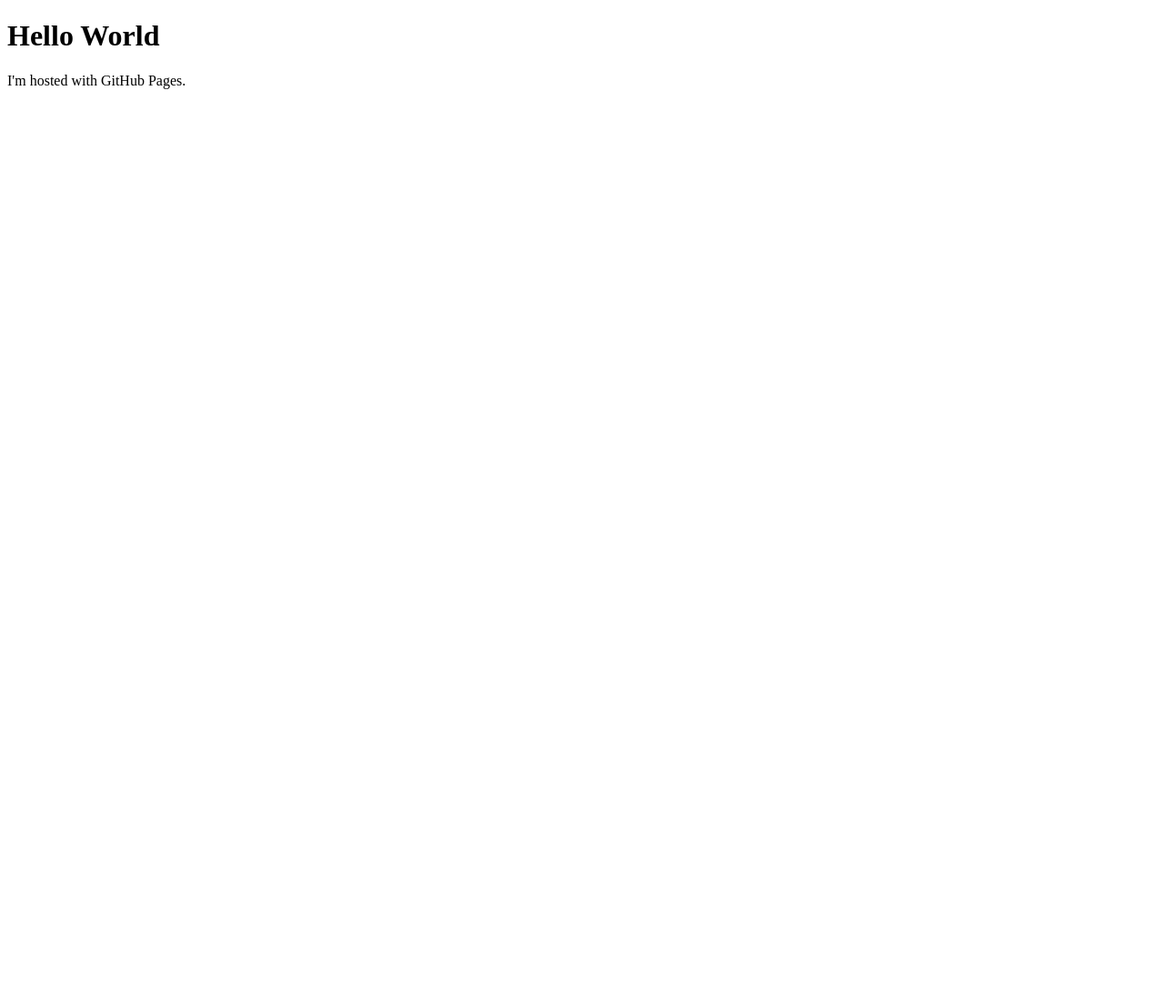
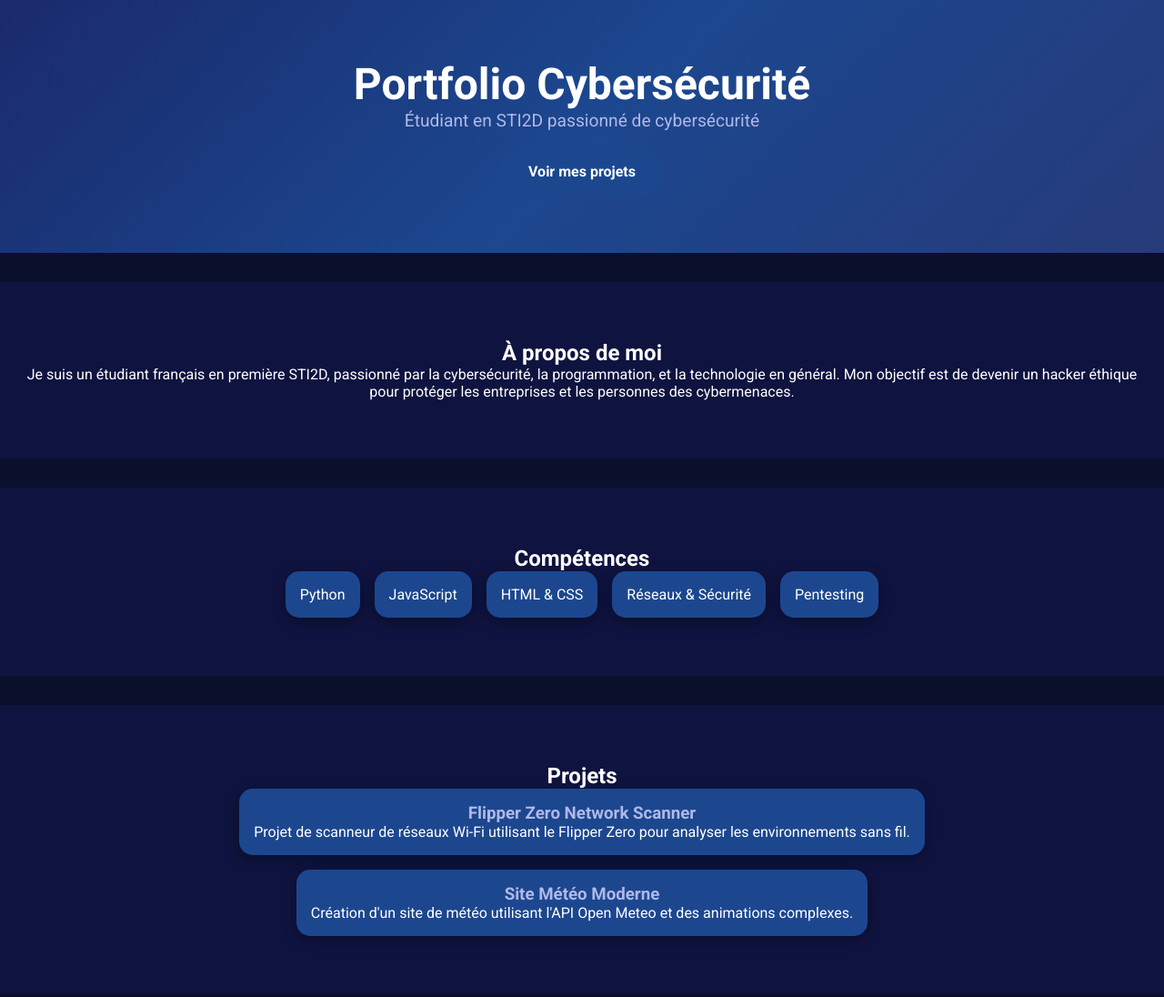
Before and after one commit to noebsc/noebsc.github.io, a plain HTML site: page index.html in a window 1280 px wide. Shown: the top 1096 px of the page at 91% size. Before the commit the page ends 800 px from the top, so only its background shows below. Drawn offline with Linux system fonts and the light colour scheme.

Commit message:
Add files via upload

```diff
--- a/index.html
+++ b/index.html
@@ -1,7 +1,62 @@
 <!DOCTYPE html>
-<html>
+<html lang="fr">
+<head>
+    <meta charset="UTF-8">
+    <meta name="viewport" content="width=device-width, initial-scale=1.0">
+    <title>Portfolio de Cybersécurité</title>
+    <link rel="stylesheet" href="styles.css">
+    <link rel="preconnect" href="https://fonts.googleapis.com">
+    <link rel="preconnect" href="https://fonts.gstatic.com" crossorigin>
+    <link href="https://fonts.googleapis.com/css2?family=Roboto:wght@300;400;700&display=swap" rel="stylesheet">
+</head>
 <body>
-<h1>Hello World</h1>
-<p>I'm hosted with GitHub Pages.</p>
+    <!-- Header avec nom et animation de texte -->
+    <header class="header">
+        <h1 class="title">Portfolio Cybersécurité</h1>
+        <p class="subtitle">Étudiant en STI2D passionné de cybersécurité</p>
+        <a href="#projects" class="btn">Voir mes projets</a>
+    </header>
+
+    <!-- Section À propos -->
+    <section id="about" class="section">
+        <h2>À propos de moi</h2>
+        <p>Je suis un étudiant français en première STI2D, passionné par la cybersécurité, la programmation, et la technologie en général. Mon objectif est de devenir un hacker éthique pour protéger les entreprises et les personnes des cybermenaces.</p>
+    </section>
+
+    <!-- Section Compétences -->
+    <section id="skills" class="section">
+        <h2>Compétences</h2>
+        <div class="skills-container">
+            <div class="skill">Python</div>
+            <div class="skill">JavaScript</div>
+            <div class="skill">HTML & CSS</div>
+            <div class="skill">Réseaux & Sécurité</div>
+            <div class="skill">Pentesting</div>
+        </div>
+    </section>
+
+    <!-- Section Projets -->
+    <section id="projects" class="section">
+        <h2>Projets</h2>
+        <div class="project-container">
+            <div class="project">
+                <h3>Flipper Zero Network Scanner</h3>
+                <p>Projet de scanneur de réseaux Wi-Fi utilisant le Flipper Zero pour analyser les environnements sans fil.</p>
+            </div>
+            <div class="project">
+                <h3>Site Météo Moderne</h3>
+                <p>Création d'un site de météo utilisant l'API Open Meteo et des animations complexes.</p>
+            </div>
+        </div>
+    </section>
+
+    <!-- Section Contact -->
+    <section id="contact" class="section">
+        <h2>Contact</h2>
+        <p>Intéressé par mes compétences ? Contactez-moi pour discuter de collaborations ou d'opportunités de stage.</p>
+        <a href="mailto:monemail@example.com" class="btn">Envoyer un email</a>
+    </section>
+
+    <script src="script.js"></script>
 </body>
 </html>
--- /dev/null
+++ b/script.js
@@ -0,0 +1,15 @@
+document.addEventListener("DOMContentLoaded", () => {
+    // Animation d'apparition
+    const sections = document.querySelectorAll(".section");
+    const options = { threshold: 0.5 };
+
+    const observer = new IntersectionObserver((entries) => {
+        entries.forEach((entry) => {
+            if (entry.isIntersecting) {
+                entry.target.classList.add("fadeIn");
+            }
+        });
+    }, options);
+
+    sections.forEach((section) => observer.observe(section));
+});
--- /dev/null
+++ b/styles.css
@@ -0,0 +1,86 @@
+/* Couleurs et animations modernes */
+* {
+    margin: 0;
+    padding: 0;
+    box-sizing: border-box;
+    font-family: 'Roboto', sans-serif;
+    scroll-behavior: smooth;
+}
+
+body {
+    background-color: #0a0f2c;
+    color: #fff;
+}
+
+.header {
+    text-align: center;
+    padding: 4em 0;
+    background: linear-gradient(135deg, #1a2a6c, #1c478f, #263b7a);
+}
+
+.title {
+    font-size: 3em;
+    animation: fadeInDown 1.5s ease;
+}
+
+.subtitle {
+    font-size: 1.2em;
+    color: #b0b8e8;
+    margin-bottom: 1em;
+}
+
+.btn {
+    display: inline-block;
+    background-color: #1c478f;
+    color: #fff;
+    padding: 1em 2em;
+    border-radius: 25px;
+    text-decoration: none;
+    font-weight: bold;
+    transition: transform 0.3s;
+}
+
+.btn:hover {
+    transform: scale(1.1);
+}
+
+.section {
+    padding: 4em 1em;
+    text-align: center;
+    background: #0f133f;
+    margin: 2em 0;
+    animation: fadeIn 2s ease;
+}
+
+.skills-container, .project-container {
+    display: flex;
+    justify-content: center;
+    gap: 1em;
+    flex-wrap: wrap;
+}
+
+.skill, .project {
+    background: #1c478f;
+    padding: 1em;
+    border-radius: 15px;
+    box-shadow: 0 4px 15px rgba(0, 0, 0, 0.3);
+    transition: transform 0.3s;
+}
+
+.skill:hover, .project:hover {
+    transform: translateY(-10px);
+}
+
+.project h3 {
+    color: #b0b8e8;
+}
+
+@keyframes fadeIn {
+    0% { opacity: 0; }
+    100% { opacity: 1; }
+}
+
+@keyframes fadeInDown {
+    0% { opacity: 0; transform: translateY(-20px); }
+    100% { opacity: 1; transform: translateY(0); }
+}
```
